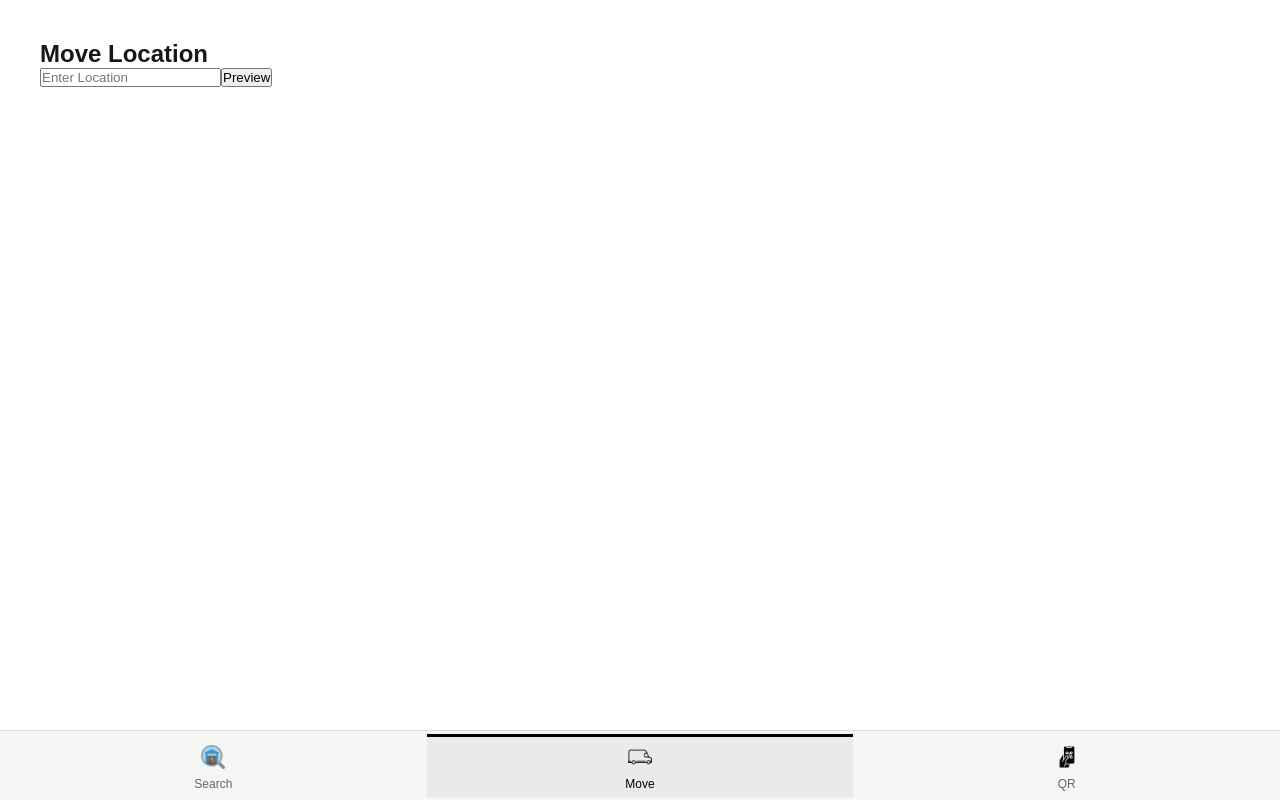
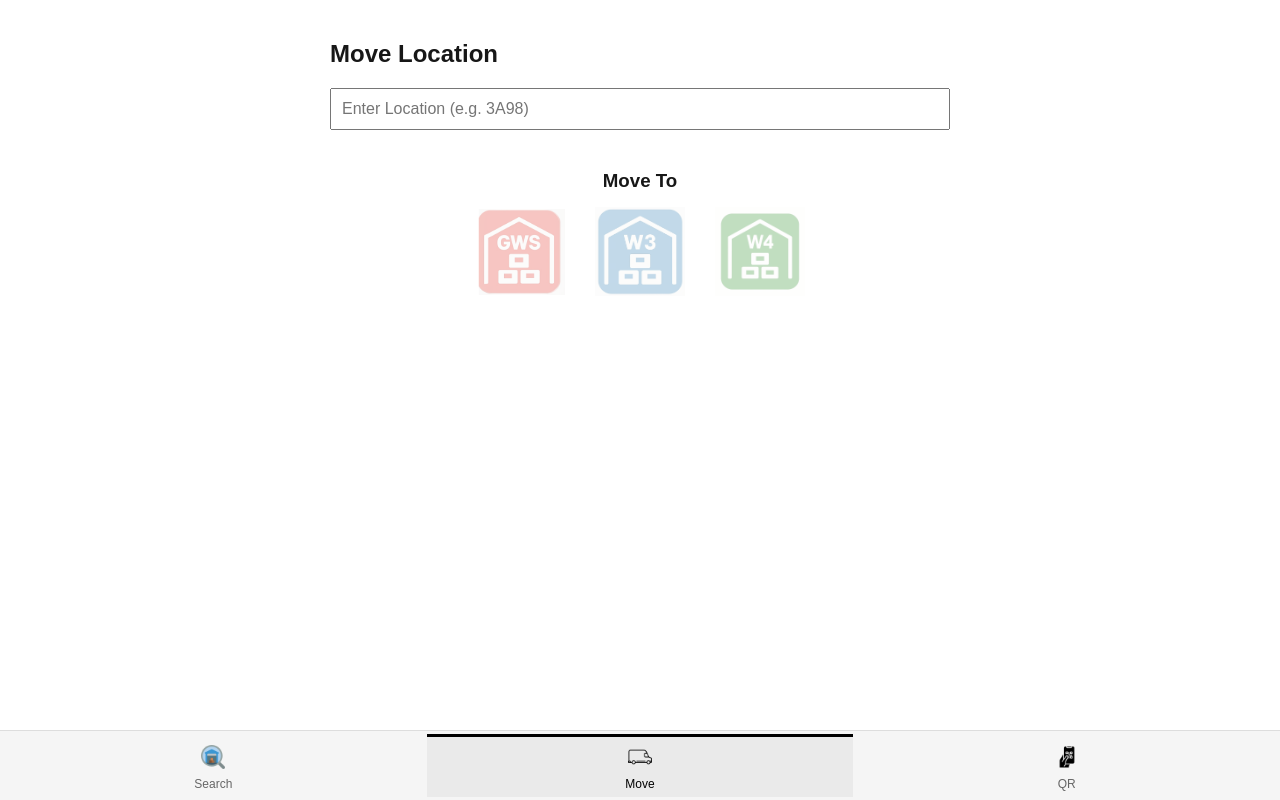
Before and after one commit to gwsstores-ops/stock-web, a Next.js app: page /move in a window 1280 px wide. Built offline with nearby package versions, Linux system fonts and the light colour scheme.

Commit message:
Restore full move UI with QR support

```diff
--- a/src/app/move/MoveClient.tsx
+++ b/src/app/move/MoveClient.tsx
@@ -19,14 +19,75 @@ export default function MoveClient() {
 
   const searchParams = useSearchParams();
 
+  /* ==============================
+     PREVIEW
+  ============================== */
+
   const handlePreview = async (loc?: string) => {
     const target = loc || location;
     if (!target) return;
 
     const res = await fetch(`/api/preview?location=${target}`);
     const data = await res.json();
+
     setPreviewRows(data.rows || []);
   };
+
+  /* ==============================
+     MOVE
+  ============================== */
+
+  const handleMove = async (targetArea: string) => {
+    if (!previewRows.length) return;
+
+    const confirmMove = confirm(
+      `Move ${previewRows.length} row(s) to ${targetArea}?`
+    );
+
+    if (!confirmMove) return;
+
+    setLoading(true);
+
+    await fetch("/api/move", {
+      method: "POST",
+      headers: { "Content-Type": "application/json" },
+      body: JSON.stringify({
+        location,
+        target: targetArea
+      })
+    });
+
+    alert("Move complete");
+
+    await handlePreview(location);
+    setLoading(false);
+  };
+
+  /* ==============================
+     AUTOCOMPLETE
+  ============================== */
+
+  const handleLocationChange = async (value: string) => {
+    const upper = value.toUpperCase();
+    setLocation(upper);
+
+    if (upper.length >= 2) {
+      const res = await fetch(`/api/preview?location=${upper}`);
+      const data = await res.json();
+
+      const uniqueLocations = Array.from(
+        new Set((data.rows || []).map((r: Row) => r.location))
+      );
+
+      setSuggestions(uniqueLocations);
+    } else {
+      setSuggestions([]);
+    }
+  };
+
+  /* ==============================
+     QR AUTO-FILL
+  ============================== */
 
   useEffect(() => {
     const scannedLocation = searchParams.get("location");
@@ -38,23 +99,112 @@ export default function MoveClient() {
     }
   }, [searchParams]);
 
+  /* ==============================
+     ICON MAP
+  ============================== */
+
+  const iconMap: Record<string, string> = {
+    GWS: "/gws.png",
+    W3: "/w3.png",
+    W4: "/w4.png"
+  };
+
   return (
-    <div style={{ padding: 40 }}>
-      <h2>Move Location</h2>
-      <input
-        value={location}
-        onChange={(e) => setLocation(e.target.value.toUpperCase())}
-        placeholder="Enter Location"
-      />
-      <button onClick={() => handlePreview()}>
-        Preview
-      </button>
+    <div style={{ padding: 40, maxWidth: 700, margin: "0 auto" }}>
+      <h2 style={{ marginBottom: 20 }}>Move Location</h2>
 
-      {previewRows.map((row) => (
-        <div key={row.id}>
-          {row.location} — {row.item} {row.size} — QTY {row.qty}
+      {/* INPUT + AUTOCOMPLETE */}
+      <div style={{ position: "relative", marginBottom: 40 }}>
+        <input
+          type="text"
+          placeholder="Enter Location (e.g. 3A98)"
+          value={location}
+          onChange={(e) => handleLocationChange(e.target.value)}
+          style={{
+            padding: 10,
+            width: "100%",
+            fontSize: 16
+          }}
+        />
+
+        {suggestions.length > 0 && (
+          <div
+            style={{
+              position: "absolute",
+              top: 45,
+              left: 0,
+              right: 0,
+              background: "white",
+              border: "1px solid #ccc",
+              zIndex: 10
+            }}
+          >
+            {suggestions.map((s) => (
+              <div
+                key={s}
+                style={{
+                  padding: 8,
+                  cursor: "pointer"
+                }}
+                onClick={() => {
+                  setLocation(s);
+                  setSuggestions([]);
+                  handlePreview(s);
+                }}
+              >
+                {s}
+              </div>
+            ))}
+          </div>
+        )}
+      </div>
+
+      {/* PREVIEW RESULTS */}
+      {previewRows.length > 0 && (
+        <div style={{ marginBottom: 40 }}>
+          {previewRows.map((row) => (
+            <div key={row.id}>
+              {row.location} ➡ {row.item} {row.size} ➡ QTY:{" "}
+              {row.qty?.toLocaleString()}
+            </div>
+          ))}
         </div>
-      ))}
+      )}
+
+      {/* MOVE TO SECTION */}
+      <div style={{ marginTop: 30, textAlign: "center" }}>
+        <h3 style={{ marginBottom: 15 }}>Move To</h3>
+
+        <div
+          style={{
+            display: "flex",
+            gap: 30,
+            justifyContent: "center",
+            alignItems: "center"
+          }}
+        >
+          {["GWS", "W3", "W4"].map((area) => {
+            const disabled = previewRows.length === 0;
+
+            return (
+              <img
+                key={area}
+                src={iconMap[area]}
+                alt={area}
+                style={{
+                  width: 90,
+                  cursor: disabled ? "not-allowed" : "pointer",
+                  opacity: disabled ? 0.3 : 1,
+                  transition: "0.2s"
+                }}
+                onClick={() => {
+                  if (!disabled) handleMove(area);
+                }}
+              />
+            );
+          })}
+        </div>
+      </div>
     </div>
   );
 }
```
